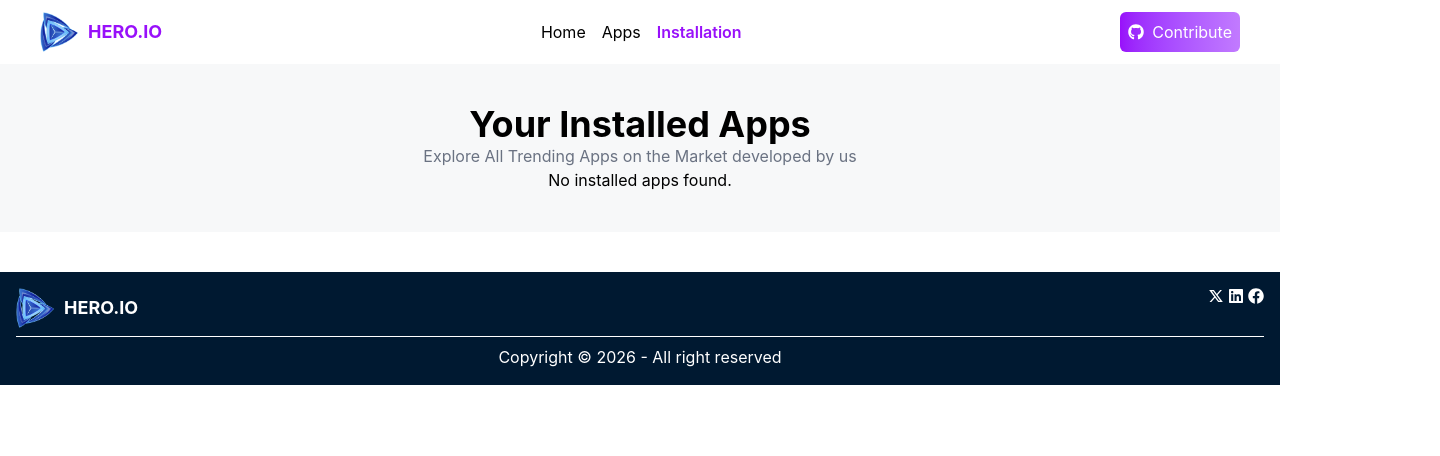
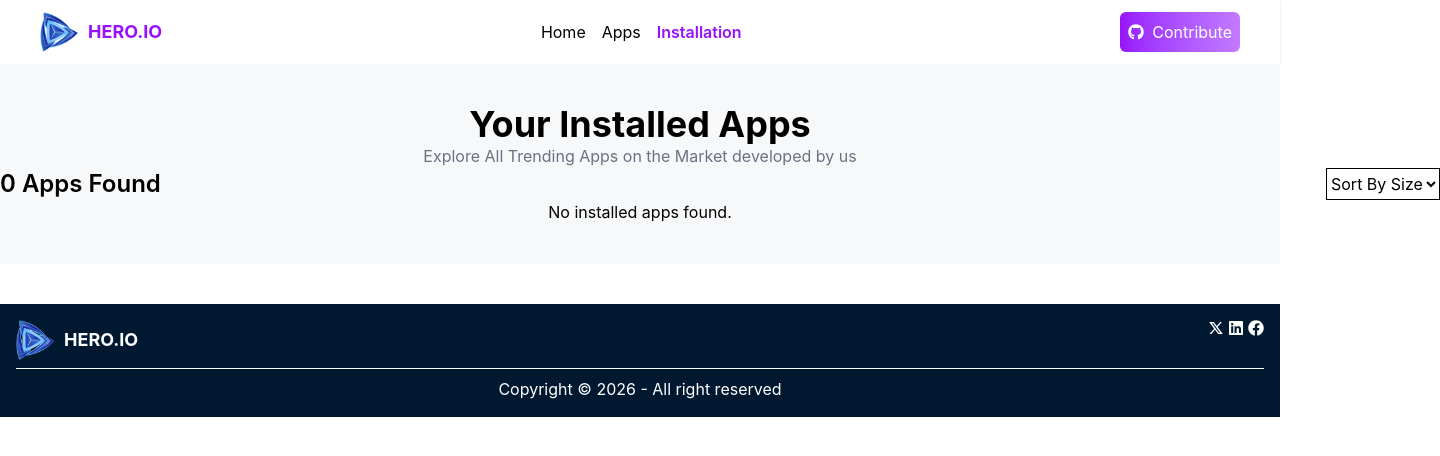
Before and after one commit to KeyaRaniMondal/Web-Development-Files, a React (Vite) app in the folder AppCreato/: page /installation in a window 1280 px wide. Shown: the top 456 px of the page, 1440 px wide, since content can reach past the window. Built offline with nearby package versions, Linux system fonts and the light colour scheme.

Commit message:
added sorting functionality in installation page

```diff
--- a/AppCreato/src/Pages/Installation.jsx
+++ b/AppCreato/src/Pages/Installation.jsx
@@ -21,10 +21,30 @@ const Installation = () => {
         toast.error('The app has been uninstalled successfully!');
         navigate('/apps');
     }
+
+    const handleSortBySize = (size) => {
+        const sorted = [...installedApps].sort((a, b) => {
+            if (size === 'small') {
+                return a.size - b.size;
+            }
+            else if (size === 'large') {
+                return b.size - a.size;
+            }
+        })
+        setInstalledApps(sorted)
+    }
     return (
         <div className='bg-[#f7f8f9] text-center justify-center py-10'>
             <h1 className='font-bold text-4xl '>Your Installed Apps</h1>
             <p className='text-gray-500'>Explore All Trending Apps on the Market developed by us</p>
+            <div className='flex justify-between w-[1440px] mx-auto '>
+                <h1 className='font-semibold text-2xl'>{installedApps.length} Apps Found</h1>
+                <select defaultValue="Pick a font" className="select select-ghost border-1 " onChange={(e) => handleSortBySize(e.target.value)}>
+                    <option >Sort By Size</option>
+                    <option>small</option>
+                    <option>large</option>
+                </select>
+            </div>
             {
                 installedApps.length > 0 ? (
                     <div className='w-[1440px] mx-auto mt-10 gap-5'>
```
